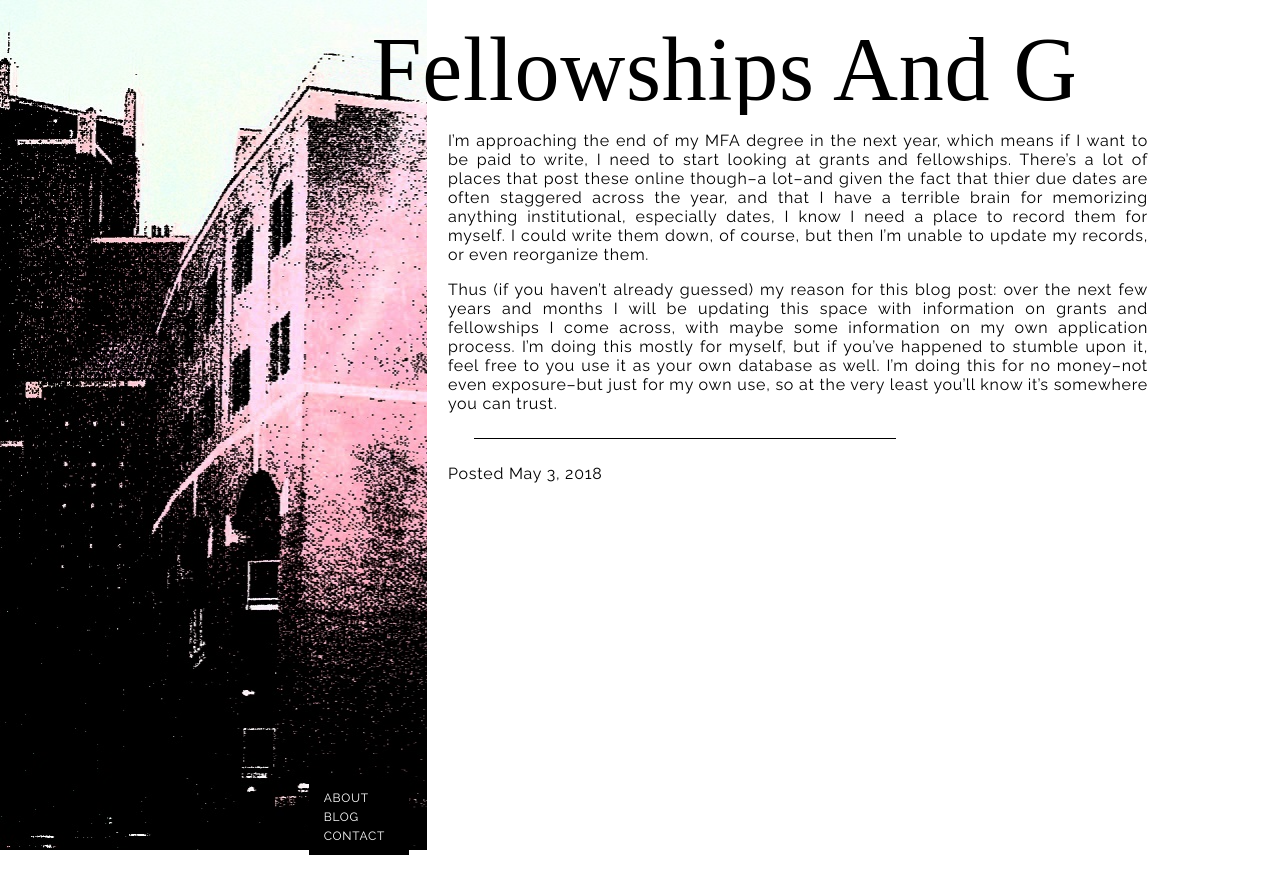
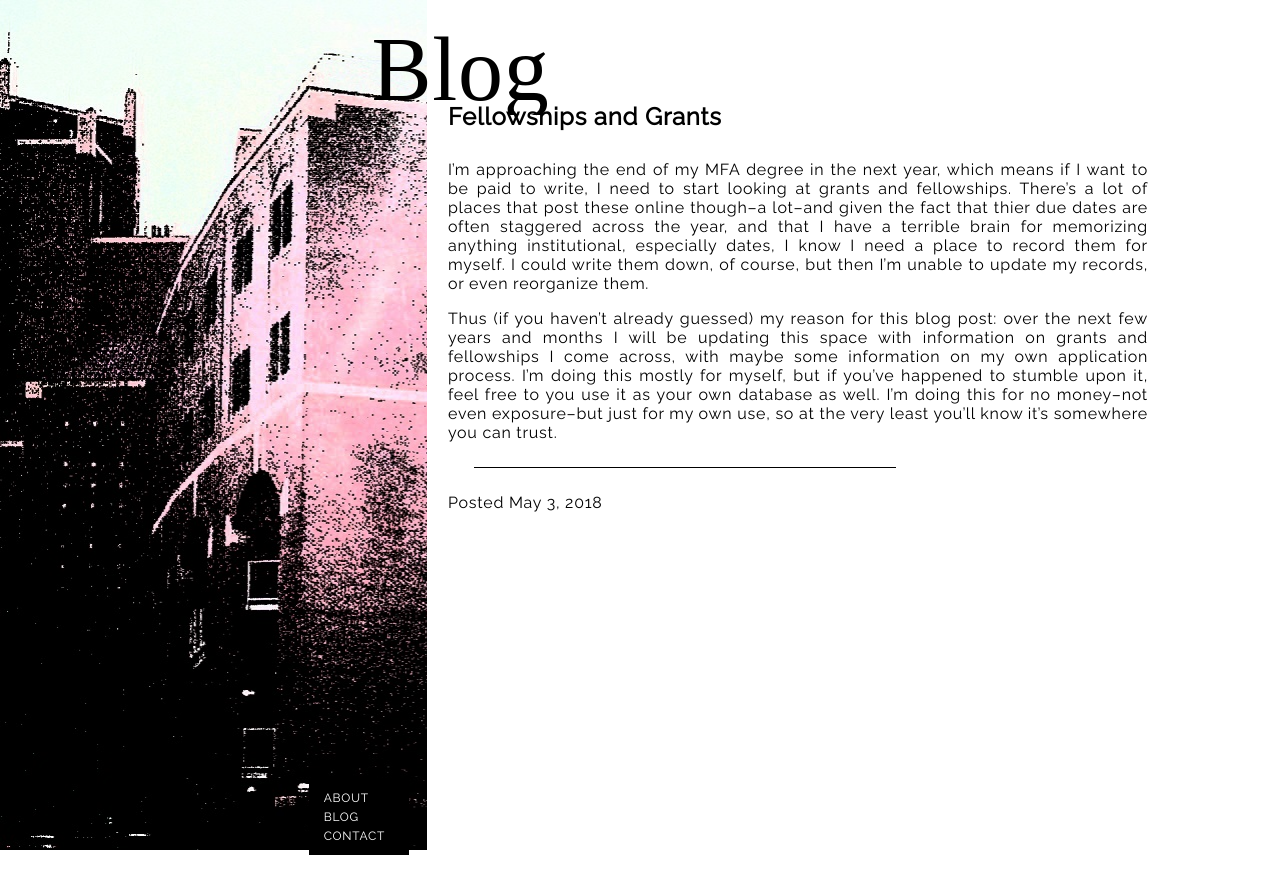
Before and after one commit to towercity/author-webpage, a Jekyll site: the page built from _posts/2018-05-03-fellowships-grants.md, in a window 1280 px wide. Shown: the top 894 px of the page. Built offline with Jekyll 4.4.1, drawn with Linux system fonts in a browser that asks for light colours; some web fonts are replaced.

Commit message:
Change blog layout

```diff
--- a/_layouts/post.html
+++ b/_layouts/post.html
@@ -5,7 +5,10 @@ layout: default
 <article class="post">
 	<div class="pagehead-wrap">
 		<div class="title-wrap">
-			<h1 class="title">{{ page.title }}</h1>
+			<h1 class="title">Blog</h1>
+		</div>
+		<div class="subtitle-wrap">
+			<h2 class="subtitle">{{page.title}}</h2>
 		</div>
 	</div>
 
```
